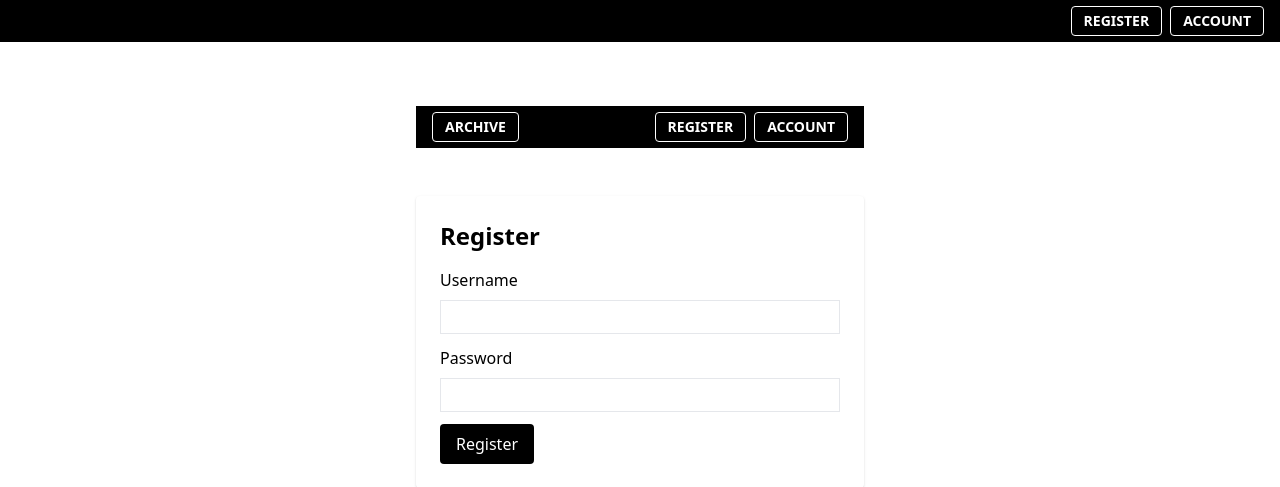
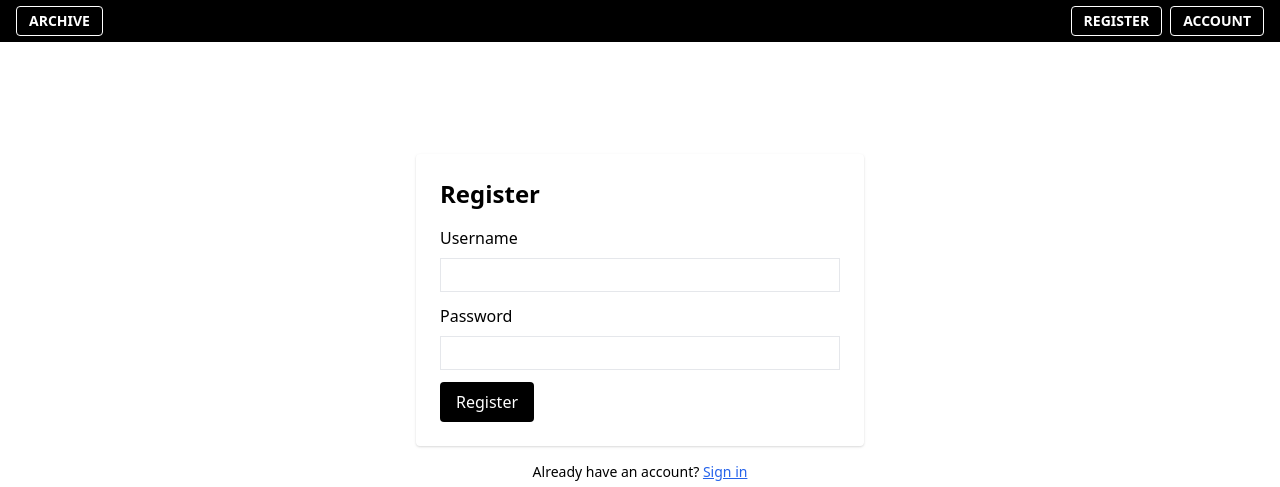
Before and after one commit to MaxAdams1997/render-deployment, a FastAPI app: page /register in a window 1280 px wide. Shown: the top 487 px of the page. Run offline with FastAPI, Linux system fonts and the light colour scheme; some libraries are stand-ins or nearby versions.

Commit message:
commit 4 (fix last)

```diff
--- a/templates/index.html
+++ b/templates/index.html
@@ -3,7 +3,7 @@
 <head>
     <meta charset="UTF-8">
     <meta name="viewport" content="width=device-width, initial-scale=1.0">
-    <title>Workout & Routine Manager</title>
+    <title>Archive</title>
     <script src="https://unpkg.com/htmx.org@1.9.10"></script>
     <link href="https://cdn.jsdelivr.net/npm/tailwindcss@2.2.19/dist/tailwind.min.css" rel="stylesheet">
 </head>
@@ -23,7 +23,7 @@
 
     <!-- Landing area with photo tiles - fills viewport below header -->
     <main id="tiles-container" class="w-full" style="height: calc(100vh - 42px);">
-        <div id="tiles" class="w-full h-full grid gap-0" style="grid-auto-rows: 1fr; grid-template-columns: repeat(auto-fill, minmax(160px, 1fr));">
+    <div id="tiles" class="w-full h-full grid gap-0" style="grid-auto-rows: 1fr; grid-template-columns: repeat(auto-fill, minmax(240px, 1fr));">
             <!-- tiles will be generated by JS to exactly fill the available grid (rows x cols) -->
         </div>
     </main>
@@ -52,7 +52,7 @@
                 const total = rows * cols;
 
                 for (let i = 0; i < total; i++) {
-                    const shade = ["#f3f4f6","#e5e7eb","#d1d5db","#9ca3af","#6b7280"][i % 5];
+                    const shade = ["#ffffff","#f8f8f8","#e5e5e5","#bfbfbf","#808080","#404040","#000000"][i % 7];
                     const tile = document.createElement('div');
                     tile.className = 'group relative overflow-hidden';
                     tile.style.backgroundColor = shade;
--- a/templates/register.html
+++ b/templates/register.html
@@ -3,31 +3,25 @@
 <head>
     <meta charset="UTF-8">
     <meta name="viewport" content="width=device-width, initial-scale=1.0">
-    <title>Register Now</title>
+    <title>Archive — Register</title>
     <script src="https://unpkg.com/htmx.org@1.9.10"></script>
     <link href="https://cdn.jsdelivr.net/npm/tailwindcss@2.2.19/dist/tailwind.min.css" rel="stylesheet">
 </head>
 <body class="bg-white min-h-screen">
     <header class="bg-black text-white" style="height:42px;">
-        <div class="container mx-auto h-full flex items-center justify-end pr-4">
-            <a href="/register" class="text-sm font-semibold px-3 py-1 border border-white rounded ml-2">REGISTER</a>
-            <a href="/signin" class="text-sm font-semibold px-3 py-1 border border-white rounded ml-2">ACCOUNT</a>
+        <div class="container mx-auto h-full flex items-center justify-between px-4">
+            <div class="flex items-center">
+                <a href="/" class="text-sm font-semibold px-3 py-1 border border-white rounded">ARCHIVE</a>
+            </div>
+            <div class="flex items-center">
+                <a href="/register" class="text-sm font-semibold px-3 py-1 border border-white rounded ml-2">REGISTER</a>
+                <a href="/signin" class="text-sm font-semibold px-3 py-1 border border-white rounded ml-2">ACCOUNT</a>
+            </div>
         </div>
     </header>
 
     <main class="container mx-auto py-16">
         <div class="max-w-md mx-auto">
-        <header class="bg-black text-white" style="height:42px;">
-            <div class="container mx-auto h-full flex items-center justify-between px-4">
-                <div class="flex items-center">
-                    <a href="/" class="text-sm font-semibold px-3 py-1 border border-white rounded">ARCHIVE</a>
-                </div>
-                <div class="flex items-center">
-                    <a href="/register" class="text-sm font-semibold px-3 py-1 border border-white rounded ml-2">REGISTER</a>
-                    <a href="/signin" class="text-sm font-semibold px-3 py-1 border border-white rounded ml-2">ACCOUNT</a>
-                </div>
-            </div>
-        </header>
 
         <div class="max-w-md mx-auto mt-12 bg-white p-6 rounded shadow">
             <h2 class="text-2xl font-semibold mb-4">Register</h2>
--- a/templates/signin.html
+++ b/templates/signin.html
@@ -3,7 +3,7 @@
 <head>
     <meta charset="UTF-8">
     <meta name="viewport" content="width=device-width, initial-scale=1.0">
-    <title>Sign In</title>
+    <title>Archive — Sign In</title>
     <script src="https://unpkg.com/htmx.org@1.9.10"></script>
     <link href="https://cdn.jsdelivr.net/npm/tailwindcss@2.2.19/dist/tailwind.min.css" rel="stylesheet">
 </head>
```
